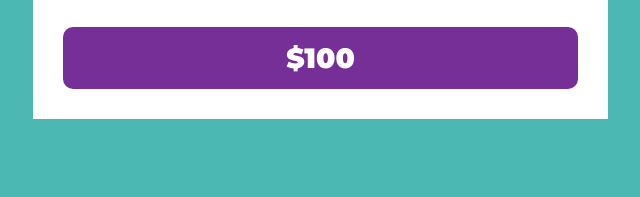
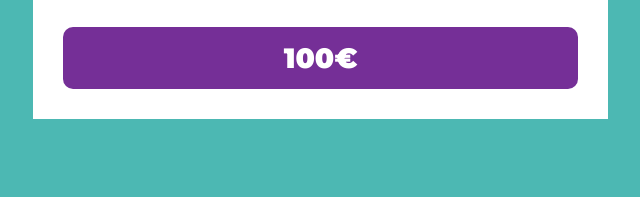
Before and after one commit to RubenHB123/Proyectos, a website: page index.html in a window 1280 px wide. Shown: the part 4686-4883 px from the top of the page, 7-647 px from the left. Drawn offline with Linux system fonts and the light colour scheme.

Commit message:
errores corregidos

```diff
--- a/index.html
+++ b/index.html
@@ -189,7 +189,7 @@
                     </ul>
                 </div>
                 <footer class="pase-footer">
-                    <p>$100</p>
+                    <p>100€</p>
                 </footer>
             </div>
             <div class="pase">
```
